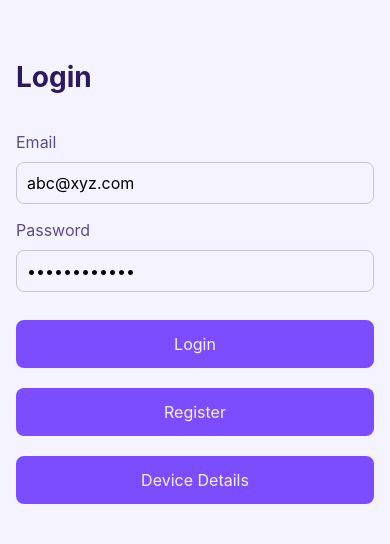
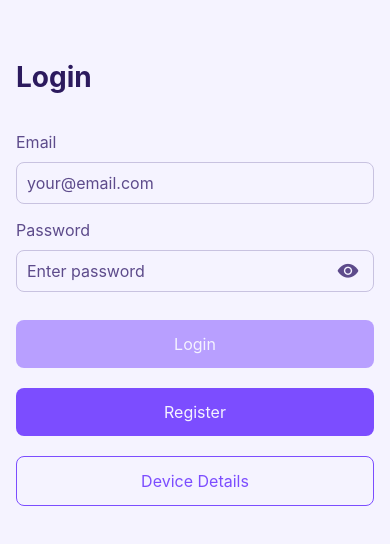
Before and after one commit to modibhaviks/ImageGallery_ReactNative, a React Native app: screen / in a window 390 px wide. Shown: the top 544 px of the page. Built offline with nearby package versions, Linux system fonts and the light colour scheme.

Commit message:
- Managed Registration, Login and Logout using Redux and Redux persist - Added app icon and assets

```diff
--- a/App.tsx
+++ b/App.tsx
@@ -1,14 +1,17 @@
-import { StatusBar, StyleSheet, useColorScheme, View } from 'react-native';
-import {
-  SafeAreaProvider,
-  useSafeAreaInsets,
-} from 'react-native-safe-area-context';
+import { StatusBar, useColorScheme } from 'react-native';
+import { SafeAreaProvider } from 'react-native-safe-area-context';
 import { createNativeStackNavigator } from '@react-navigation/native-stack';
 import { NavigationContainer } from '@react-navigation/native';
 import { RootStackParamList } from './src/types';
 import { ScreenIdentifier, ScreenTitle } from './src/utils/navigationConstants';
 import { ApolloProvider } from '@apollo/client/react';
 import { client } from './src/graphql/client/apolloClient';
+
+import { Provider } from 'react-redux';
+import { PersistGate } from 'redux-persist/integration/react';
+import { store, persistor } from './src/redux/store';
+import { useSelector } from 'react-redux';
+import { RootState } from './src/redux/store';
 
 /// Import Screens
 import RegistrationScreen from './src/screens/RegistrationScreen/RegistrationScreen';
@@ -21,24 +24,35 @@ const Stack = createNativeStackNavigator<RootStackParamList>();
 
 function App() {
   const isDarkMode = useColorScheme() === 'dark';
-
   return (
-    <ApolloProvider client={client}>
-      <SafeAreaProvider>
-        <StatusBar barStyle={isDarkMode ? 'light-content' : 'dark-content'} />
-        <AppContent />
-      </SafeAreaProvider>
-    </ApolloProvider>
+    <Provider store={store}>
+      <PersistGate loading={null} persistor={persistor}>
+        <ApolloProvider client={client}>
+          <SafeAreaProvider>
+            <StatusBar
+              barStyle={isDarkMode ? 'light-content' : 'dark-content'}
+            />
+            <AppContent />
+          </SafeAreaProvider>
+        </ApolloProvider>
+      </PersistGate>
+    </Provider>
   );
 }
 
 function AppContent() {
-  const safeAreaInsets = useSafeAreaInsets();
+  const loggedInUser = useSelector(
+    (state: RootState) => state.auth.loggedInUser,
+  );
 
   return (
     <NavigationContainer>
       <Stack.Navigator
-        initialRouteName={ScreenIdentifier.loginScreen}
+        initialRouteName={
+          loggedInUser
+            ? ScreenIdentifier.homeScreen
+            : ScreenIdentifier.loginScreen
+        }
         screenOptions={{
           headerBackButtonDisplayMode: 'minimal',
           headerTransparent: true,
@@ -61,6 +75,7 @@ function AppContent() {
           component={HomeScreen}
           options={{
             title: ScreenTitle.home,
+            headerBackVisible: false,
           }}
         />
         <Stack.Screen
--- a/src/components/CustomButton.tsx
+++ b/src/components/CustomButton.tsx
@@ -3,12 +3,14 @@ import Colors, { TextStyles } from '../theme/theme';
 
 type Props = PressableProps & {
   title: string;
+  variant?: 'primary' | 'outlined';
 };
 
 export default function CustomButton({
   title,
   onPress,
   disabled,
+  variant = 'primary',
   ...props
 }: Props) {
   return (
@@ -17,23 +19,45 @@ export default function CustomButton({
       disabled={disabled}
       style={({ pressed }) => [
         styles.button,
+        variant === 'primary' && styles.primaryButton,
+        variant === 'outlined' && styles.outlinedButton,
         disabled && styles.buttonDisabled,
         pressed && !disabled && styles.buttonPressed,
       ]}
       {...props}
     >
-      <Text style={TextStyles.buttonTitle}>{title}</Text>
+      <Text
+        style={[
+          TextStyles.buttonTitle,
+          variant === 'outlined' && styles.outlinedText,
+        ]}
+      >
+        {title}
+      </Text>
     </Pressable>
   );
 }
 
 const styles = StyleSheet.create({
   button: {
-    backgroundColor: Colors.buttonBackground.primary,
     marginTop: 20,
     paddingVertical: 14,
     borderRadius: 8,
     alignItems: 'center',
+  },
+
+  // Primary button (purple)
+  primaryButton: {
+    backgroundColor: Colors.buttonBackground.primary,
+  },
+
+  outlinedButton: {
+    borderWidth: 1,
+    borderColor: Colors.buttonBackground.primary,
+  },
+
+  outlinedText: {
+    color: Colors.buttonBackground.primary,
   },
   buttonDisabled: {
     opacity: 0.5,
--- a/src/components/CustomTextInput.tsx
+++ b/src/components/CustomTextInput.tsx
@@ -4,13 +4,17 @@ import {
   TextInput,
   TextInputProps,
   StyleSheet,
+  TouchableOpacity,
 } from 'react-native';
+import Ionicons from 'react-native-vector-icons/Ionicons';
 
 import Colors, { TextStyles } from '../theme/theme';
+import React, { useState } from 'react';
 
 interface CustomTextInputProps extends TextInputProps {
   label?: string;
   error?: string;
+  isPassword?: boolean;
 }
 
 const CustomTextInput: React.FC<CustomTextInputProps> = ({
@@ -19,19 +23,39 @@ const CustomTextInput: React.FC<CustomTextInputProps> = ({
   style,
   onBlur,
   onFocus,
+  isPassword = false,
+  secureTextEntry,
   ...props
 }) => {
+  const [showPassword, setShowPassword] = useState(false);
+
   return (
     <View style={styles.container}>
       {label && <Text style={[TextStyles.body, styles.label]}>{label}</Text>}
 
+      <View style={styles.inputContainer}>
         <TextInput
           style={[styles.input, error ? styles.errorInput : null, style]}
           placeholderTextColor={TextStyles.inputPlaceholder.color}
           onBlur={onBlur}
           onFocus={onFocus}
+          secureTextEntry={isPassword && !showPassword}
           {...props}
         />
+
+        {isPassword && (
+          <TouchableOpacity
+            style={styles.iconContainer}
+            onPress={() => setShowPassword(!showPassword)}
+          >
+            <Ionicons
+              name={showPassword ? 'eye-off' : 'eye'}
+              size={22}
+              color={TextStyles.body.color}
+            />
+          </TouchableOpacity>
+        )}
+      </View>
 
       {error ? <Text style={styles.errorText}>{error}</Text> : null}
     </View>
@@ -47,12 +71,20 @@ const styles = StyleSheet.create({
   label: {
     marginBottom: 10,
   },
+  inputContainer: {
+    position: 'relative',
+    justifyContent: 'center',
+  },
   input: {
     borderWidth: 1,
     borderColor: Colors.border,
     borderRadius: 8,
     padding: 10,
     fontSize: 16,
+  },
+  iconContainer: {
+    position: 'absolute',
+    right: 15,
   },
   errorInput: {
     borderColor: 'red',
--- a/src/hooks/useLoginFormValidations.ts
+++ b/src/hooks/useLoginFormValidations.ts
@@ -16,8 +16,8 @@ type Errors = {
 
 export const useLoginFormValidation = () => {
   const [values, setValues] = useState<Fields>({
-    email: 'abc@xyz.com',
-    password: 'password@123',
+    email: '',
+    password: '',
   });
 
   const [errors, setErrors] = useState<Errors>({
--- /dev/null
+++ b/src/redux/slices/authSlice.ts
@@ -0,0 +1,63 @@
+import { createSlice, PayloadAction } from '@reduxjs/toolkit';
+
+type User = {
+  name: string;
+  email: string;
+  phone: string;
+  password: string;
+};
+
+type AuthState = {
+  users: User[];
+  loggedInUser: User | null;
+};
+
+const initialState: AuthState = {
+  users: [],
+  loggedInUser: null,
+};
+
+const authSlice = createSlice({
+  name: 'auth',
+  initialState,
+  reducers: {
+    registerUser: (state, action: PayloadAction<User>) => {
+      const userExists = state.users.find(
+        user => user.email === action.payload.email,
+      );
+
+      if (!userExists) {
+        state.users.push(action.payload);
+
+        // Auto login after registration
+        state.loggedInUser = action.payload;
+      }
+    },
+
+    loginUser: (
+      state,
+      action: PayloadAction<{
+        email: string;
+        password: string;
+      }>,
+    ) => {
+      const user = state.users.find(
+        item =>
+          item.email === action.payload.email &&
+          item.password === action.payload.password,
+      );
+
+      if (user) {
+        state.loggedInUser = user;
+      }
+    },
+
+    logoutUser: state => {
+      state.loggedInUser = null;
+    },
+  },
+});
+
+export const { registerUser, loginUser, logoutUser } = authSlice.actions;
+
+export default authSlice.reducer;
--- /dev/null
+++ b/src/redux/store.ts
@@ -0,0 +1,30 @@
+import { configureStore } from '@reduxjs/toolkit';
+import { persistStore, persistReducer } from 'redux-persist';
+import AsyncStorage from '@react-native-async-storage/async-storage';
+import { combineReducers } from 'redux';
+
+import authReducer from './slices/authSlice';
+
+const persistConfig = {
+  key: 'root',
+  storage: AsyncStorage,
+};
+
+const rootReducer = combineReducers({
+  auth: authReducer,
+});
+
+const persistedReducer = persistReducer(persistConfig, rootReducer);
+
+export const store = configureStore({
+  reducer: persistedReducer,
+  middleware: getDefaultMiddleware =>
+    getDefaultMiddleware({
+      serializableCheck: false,
+    }),
+});
+
+export const persistor = persistStore(store);
+
+export type RootState = ReturnType<typeof store.getState>;
+export type AppDispatch = typeof store.dispatch;
--- a/src/screens/HomeScreen/HomeScreen.tsx
+++ b/src/screens/HomeScreen/HomeScreen.tsx
@@ -1,10 +1,11 @@
 import {
+  TouchableOpacity,
   View,
   Text,
   FlatList,
   ActivityIndicator,
-  RefreshControl,
 } from 'react-native';
+import { useCallback, useLayoutEffect, useState } from 'react';
 import { NativeStackNavigationProp } from '@react-navigation/native-stack';
 import { ImageDetail, RootStackParamList } from '../../types';
 import { ScreenIdentifier } from '../../utils/navigationConstants';
@@ -13,7 +14,10 @@ import { usePhotos } from '../../hooks/usePhotos';
 import ScreenContainer from '../../components/ScreenContainer';
 import CardImage from './CardImage';
 import styles from './styles';
-import { useCallback, useState } from 'react';
+import { useDispatch } from 'react-redux';
+import { logoutUser } from '../../redux/slices/authSlice';
+import Ionicons from 'react-native-vector-icons/Ionicons';
+import { TextStyles } from '../../theme/theme';
 
 type Nav = NativeStackNavigationProp<
   RootStackParamList,
@@ -21,6 +25,7 @@ type Nav = NativeStackNavigationProp<
 >;
 
 function HomeScreen() {
+  const dispatch = useDispatch();
   const navigation = useNavigation<Nav>();
   const { images, loading, error, refetch } = usePhotos();
   const [refreshing, setRefreshing] = useState(false);
@@ -32,6 +37,25 @@ function HomeScreen() {
   }
 
   function handleImageLike(image: ImageDetail) {}
+
+  function handleLogout() {
+    dispatch(logoutUser());
+    navigation.replace(ScreenIdentifier.loginScreen);
+  }
+
+  useLayoutEffect(() => {
+    navigation.setOptions({
+      headerRight: () => (
+        <TouchableOpacity onPress={handleLogout}>
+          <Ionicons
+            name={'log-out-outline'}
+            size={22}
+            color={TextStyles.body.color}
+          />
+        </TouchableOpacity>
+      ),
+    });
+  }, [navigation]);
 
   const onRefresh = useCallback(async () => {
     setRefreshing(true);
--- a/src/screens/LoginScreen/LoginScreen.tsx
+++ b/src/screens/LoginScreen/LoginScreen.tsx
@@ -9,6 +9,11 @@ import { RootStackParamList } from '../../types';
 import { TextStyles } from '../../theme/theme';
 import { useLoginFormValidation } from '../../hooks/useLoginFormValidations';
 
+import { Alert } from 'react-native';
+import { useDispatch, useSelector } from 'react-redux';
+import { loginUser } from '../../redux/slices/authSlice';
+import { RootState } from '../../redux/store';
+
 type Nav = NativeStackNavigationProp<
   RootStackParamList,
   typeof ScreenIdentifier.loginScreen
@@ -16,6 +21,10 @@ type Nav = NativeStackNavigationProp<
 
 function LoginScreen() {
   const navigation = useNavigation<Nav>();
+  const dispatch = useDispatch();
+
+  const users = useSelector((state: RootState) => state.auth.users);
+
   const { values, errors, touched, setFieldValue, handleBlur, isValid } =
     useLoginFormValidation();
 
@@ -25,6 +34,26 @@ function LoginScreen() {
   }
 
   function onLogin() {
+    const user = users.find(
+      item =>
+        item.email.trim().toLowerCase() === values.email.trim().toLowerCase() &&
+        item.password === values.password,
+    );
+
+    if (!user) {
+      Alert.alert('Login Failed', 'Invalid email or password');
+      return;
+    }
+
+    dispatch(
+      loginUser({
+        email: values.email,
+        password: values.password,
+      }),
+    );
+
+    Alert.alert('Success', 'Login successful');
+
     navigation.navigate(ScreenIdentifier.homeScreen as never);
   }
 
@@ -53,6 +82,7 @@ function LoginScreen() {
         keyboardType="default"
         autoCapitalize="none"
         autoCorrect={false}
+        isPassword={true}
         value={values.password}
         onChangeText={text => setFieldValue('password', text)}
         onBlur={() => handleBlur('password')}
@@ -61,7 +91,11 @@ function LoginScreen() {
       <CustomButton title="Login" onPress={onLogin} disabled={!isValid} />
       <CustomButton title="Register" onPress={onRegister} />
 
-      <CustomButton title="Device Details" onPress={onDeviceDetails} />
+      <CustomButton
+        title="Device Details"
+        variant="outlined"
+        onPress={onDeviceDetails}
+      />
     </ScreenContainer>
   );
 }
--- a/src/screens/RegistrationScreen/RegistrationScreen.tsx
+++ b/src/screens/RegistrationScreen/RegistrationScreen.tsx
@@ -9,6 +9,9 @@ import { useRegistrationFormValidation } from '../../hooks/useRegistrationFormVa
 import { RootStackParamList } from '../../types';
 import { NativeStackNavigationProp } from '@react-navigation/native-stack';
 
+import { useDispatch } from 'react-redux';
+import { registerUser } from '../../redux/slices/authSlice';
+
 type Nav = NativeStackNavigationProp<
   RootStackParamList,
   typeof ScreenIdentifier.registrationScreen
@@ -16,10 +19,20 @@ type Nav = NativeStackNavigationProp<
 
 function RegistrationScreen() {
   const navigation = useNavigation<Nav>();
+  const dispatch = useDispatch();
+
   const { values, errors, touched, setFieldValue, handleBlur, isValid } =
     useRegistrationFormValidation();
 
   function onRegister() {
+    dispatch(
+      registerUser({
+        name: values.name,
+        email: values.email,
+        phone: values.phone,
+        password: values.password,
+      }),
+    );
     navigation.navigate(ScreenIdentifier.homeScreen as never);
   }
 
@@ -69,6 +82,7 @@ function RegistrationScreen() {
         keyboardType="default"
         autoCapitalize="none"
         autoCorrect={false}
+        isPassword={true}
         value={values.password}
         onChangeText={text => setFieldValue('password', text)}
         onBlur={() => handleBlur('password')}
```
Also changed, not shown: package.json (+7 -1 lines), 15 other files (tests, documents, lock files or other folders). Lines whose indentation alone changed are shown as unchanged.
